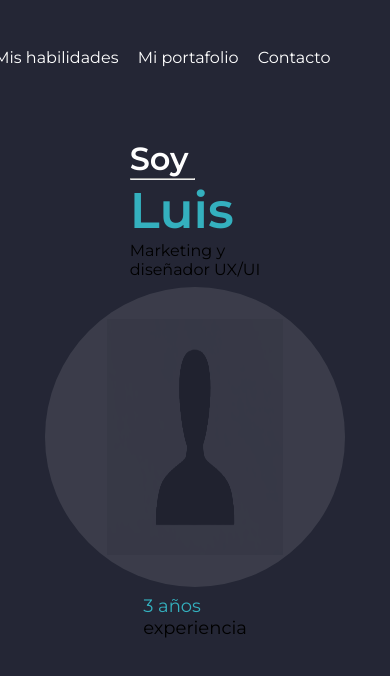
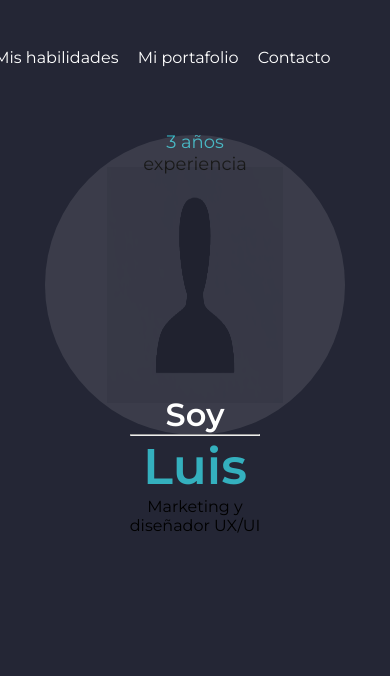
Before and after one commit to luisangeluis/PortafolioAcademlo, a plain HTML site: page index2.html in a window 390 px wide. Drawn offline with Linux system fonts and the light colour scheme.

Commit message:
Reacomodo en pantalla mas peque;a
Reacomodo de los elementos en la pantalla mas peque;a y se agrega clase
al hr del jumbotron.

```diff
--- a/assets/css/index2.css
+++ b/assets/css/index2.css
@@ -126,6 +126,10 @@ body{
     padding: 3rem;
 
 }
+
+.jumbotron_hr{
+    max-width: 50%;
+}
 /*************querys*************/
 
 @media(max-width:1250px){
@@ -226,6 +230,7 @@ body{
         justify-content: center;
         align-items: center;
         min-height: 50vh;
+        padding: .5rem;
     }
     .jumbotron_section-left,
     .jumbotron_section-right{
@@ -235,19 +240,28 @@ body{
     }
     .jumbotron_section-left{
         left: 0;
+        order: 1;
+        text-align: center;
+        margin-top: -3rem;
+
 
     }
     .jumbotron_section-right{
         right: 0;
-
-
+        order:-1;
+        margin-bottom: -3rem;
+        text-align: center;
     }
 
     .jumbotron_section-photo{
         width: 300px;
         height: 300px;
+        /* order: -1; */
 
+    }
 
+    .jumbotron_hr{
+        max-width: 100%;
     }
 
 
--- a/index2.html
+++ b/index2.html
@@ -32,7 +32,7 @@
             <div class="contenedor">
                 <div class="section jumbotron_section-left">
                     <p class="subtitle">
-                         Soy <hr style="max-width: 50%;"> <span class="title color-aqua">Luis</span>
+                         Soy <hr class="jumbotron_hr"> <span class="title color-aqua">Luis</span>
                     </p>
                     <p>
                         Marketing y
```
